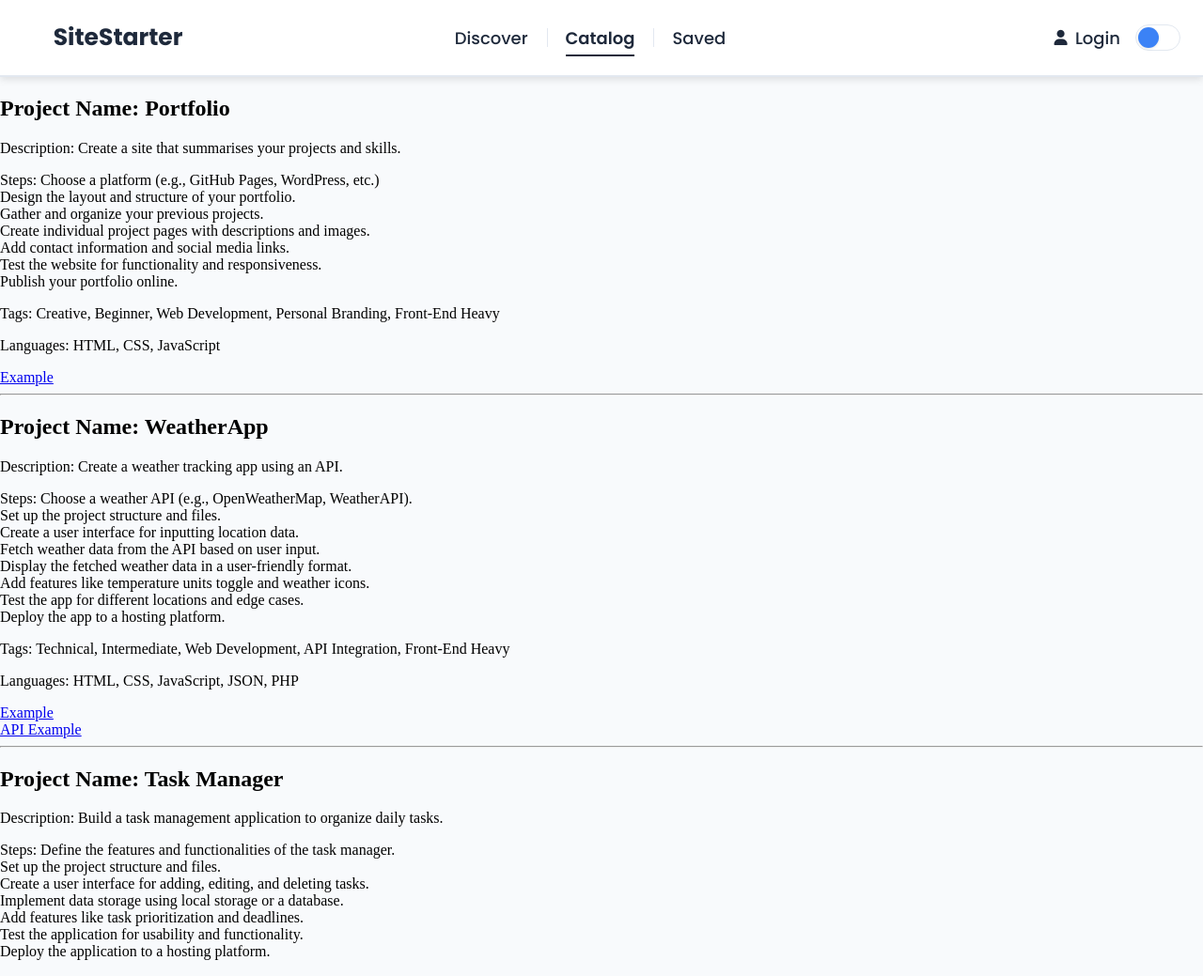
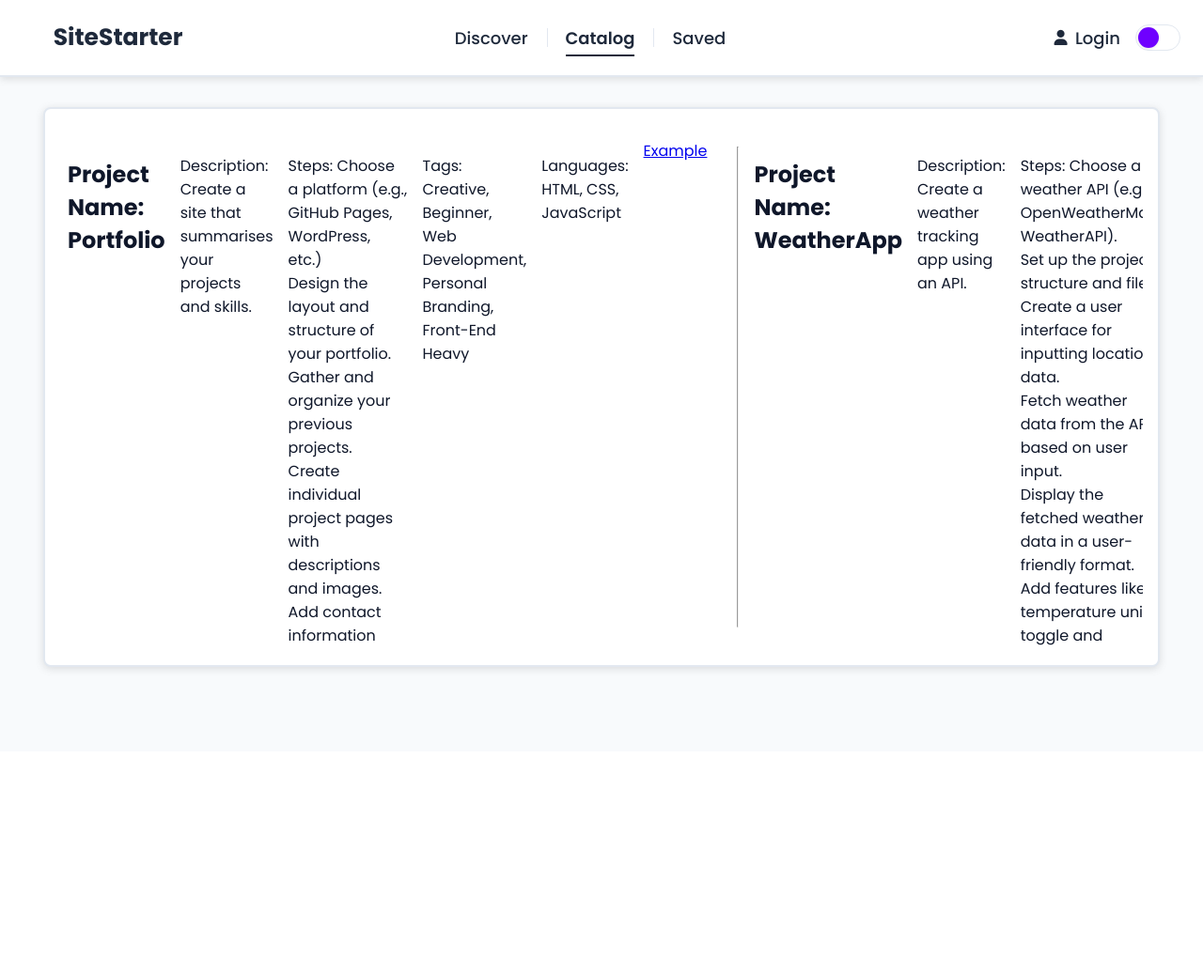
Before and after one commit to lomasonokswork/sitestarter_, a PHP site: page /catalog.php in a window 1280 px wide. Shown: the top 1039 px of the page at 94% size. After the commit the page ends 716 px from the top, so only its background shows below. Run offline with PHP 8.4, Linux system fonts and the light colour scheme.

Commit message:
katalogs progresaa

```diff
--- a/catalog.php
+++ b/catalog.php
@@ -35,7 +35,8 @@ $projects = $data['projects'];
         </button>
       </div>
     </div>
-    <div>
+    <div class="catalog">
+      <div class="catalog-projects">
       <?php
       foreach ($projects as $project) {
         echo "<h2>Project Name: {$project['name']}</h2>";
@@ -50,6 +51,7 @@ $projects = $data['projects'];
         echo "<hr>";
       }
       ?>
+      </div>
     </div>
   </div>
 </body>
--- a/style/base_catalog.css
+++ b/style/base_catalog.css
@@ -7,9 +7,9 @@
   --navbar-bg: #ffffff;
   --navbar-text: #1e293b;
   --border: #e2e8f0;
-  --primary: #3b82f6;
-  --primary-light: #60a5fa;
-  --primary-dark: #2563eb;
+  --primary: rgb(111, 0, 255);
+  --primary-light: rgb(134, 41, 255);
+  --primary-dark: rgb(83, 0, 190);
   --accent: #8b5cf6;
   --success: #10b981;
   --warning: #f59e0b;
@@ -19,15 +19,15 @@
 }
 
 .dark {
-  --bg: #111827;
+  --bg: #0C1116;
   --text: #f8fafc;
   --text-secondary: #94a3b8;
-  --navbar-bg: #1e293b;
+  --navbar-bg: #000408;
   --navbar-text: #f1f5f9;
-  --border: #334155;
-  --primary: #60a5fa;
-  --primary-light: #93c5fd;
-  --primary-dark: #3b82f6;
+  --border: #3C454D;
+  --primary: rgb(111, 0, 255);
+  --primary-light: rgb(134, 41, 255);
+  --primary-dark: rgb(83, 0, 190);
   --accent: #a78bfa;
   --success: #34d399;
   --warning: #fbbf24;
@@ -219,3 +219,37 @@ html {
     border-left: none;
   }
 }
+
+.catalog {
+  display: flex;
+  flex-direction: column;
+  width: 90%;
+  height: 70%;
+  margin: 2rem auto;
+  padding: 1rem;
+  color: var(--text);
+  background-color: var(--navbar-bg);
+  font-family: 'Poppins', sans-serif;
+  border-radius: 8px;
+  border: 2px solid var(--border);
+  box-shadow: rgba(99, 99, 99, 0.2) 0px 2px 8px 0px;
+  overflow: hidden;
+}
+
+.catalog-projects {
+  display: flex;
+  flex-direction: row;
+  gap: 1rem;
+  overflow-x: auto;
+  overflow-y: hidden;
+  padding: 1rem 0.5rem;
+  scroll-behavior: smooth;
+  -ms-overflow-style: none;
+  scrollbar-width: none;
+  -webkit-overflow-scrolling: touch;
+
+}
+
+.catalog-projects::-webkit-scrollbar {
+  display: none;
+}
```
Also changed, not shown: style/base_discover.css (+9 -9 lines), style/base_home.css (+11 -12 lines), style/base_login.css (+12 -11 lines), style/base_saved.css (+9 -9 lines).
